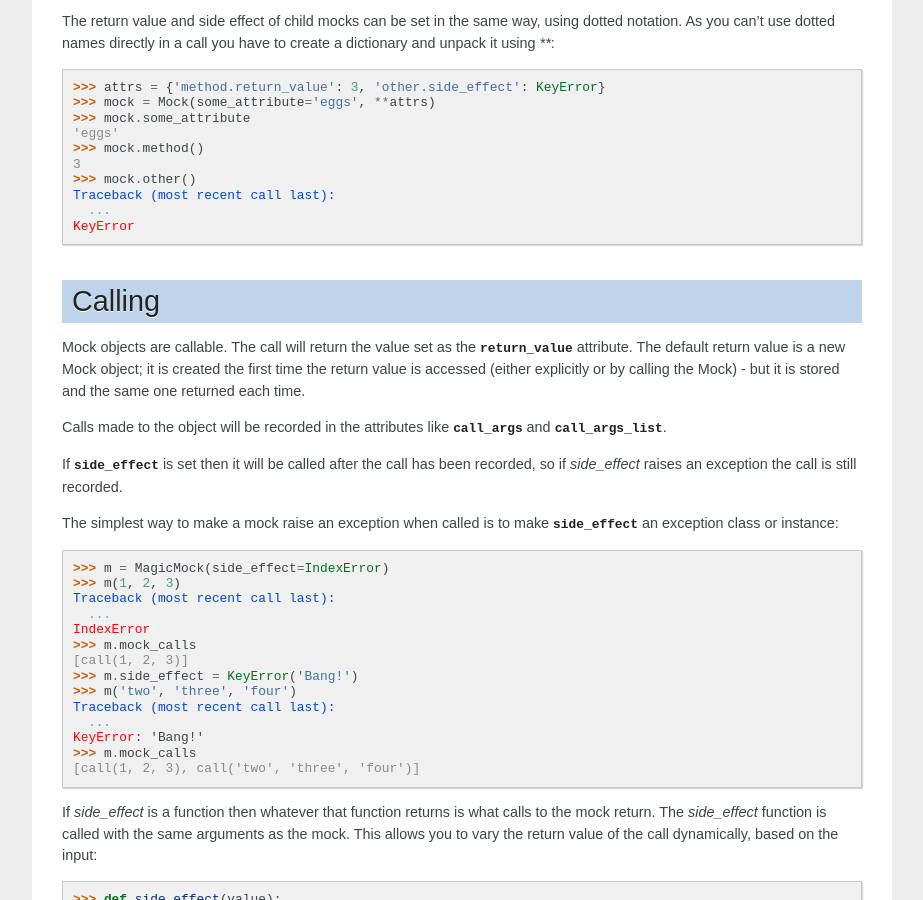
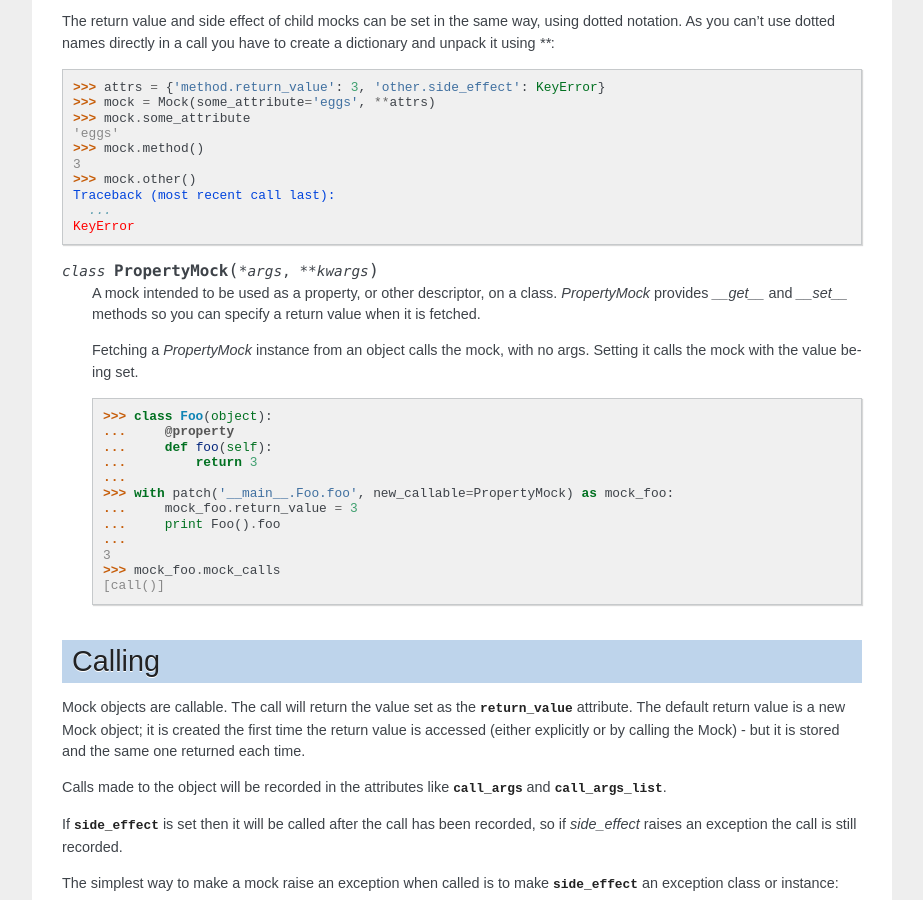
Before and after one commit to testing-cabal/mock, a Sphinx documentation site: the page built from docs/mock.txt, in a window 1280 px wide and 900 px high, scrolled down 7434 px. Shown: the whole window, without its empty margins (198-1121 px from the left). Built offline with Sphinx 7.4.7, drawn with Linux system fonts in a browser that asks for light colours.

```diff
--- a/docs/changelog.txt
+++ b/docs/changelog.txt
@@ -16,6 +16,8 @@
 * `__class__` is assignable, so a mock can pass an `isinstance` check without
   requiring a spec
 * Addition of `PropertyMock`
+* `MagicMocks` are unorderable by default (in Python 3), the comparison methods
+  (other than equality and inequality) return `NotImplemented`
 
 
 2012/02/13 Version 0.8.0
--- a/docs/mock.txt
+++ b/docs/mock.txt
@@ -564,6 +564,30 @@
     KeyError
 
 
+.. class:: PropertyMock(*args, **kwargs)
+
+   A mock intended to be used as a property, or other descriptor, on a class.
+   `PropertyMock` provides `__get__` and `__set__` methods so you can specify
+   a return value when it is fetched.
+
+   Fetching a `PropertyMock` instance from an object calls the mock, with
+   no args. Setting it calls the mock with the value being set.
+
+   .. doctest::
+
+        >>> class Foo(object):
+        ...     @property
+        ...     def foo(self):
+        ...         return 3
+        ...
+        >>> with patch('__main__.Foo.foo', new_callable=PropertyMock) as mock_foo:
+        ...     mock_foo.return_value = 3
+        ...     print Foo().foo
+        ...
+        3
+        >>> mock_foo.mock_calls
+        [call()]
+
 .. index:: __call__
 .. index:: calling
 
--- a/mock.py
+++ b/mock.py
@@ -1683,6 +1683,10 @@
 }
 
 _return_values = {
+    '__lt__': NotImplemented,
+    '__gt__': NotImplemented,
+    '__le__': NotImplemented,
+    '__ge__': NotImplemented,
     '__int__': 1,
     '__contains__': False,
     '__len__': 0,
```
Also changed, not shown: 1 other file.
